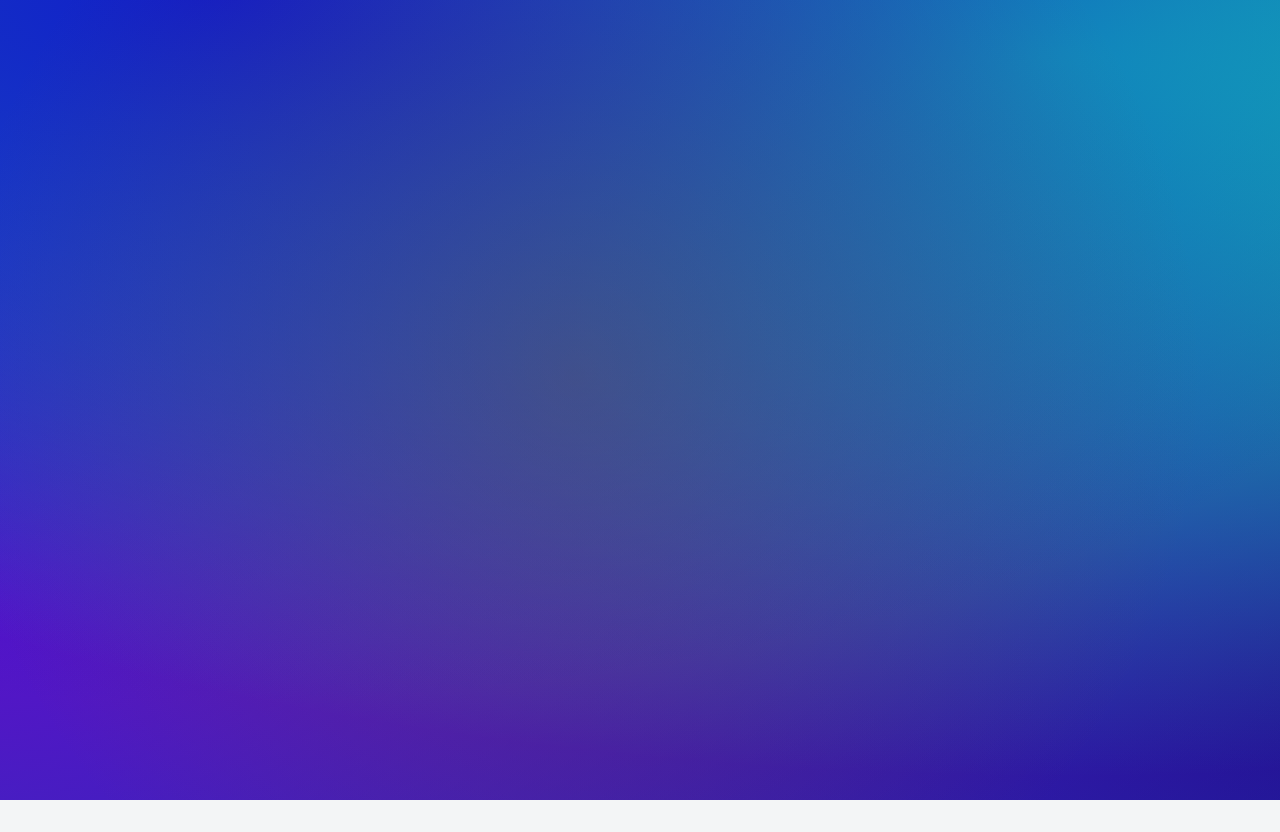
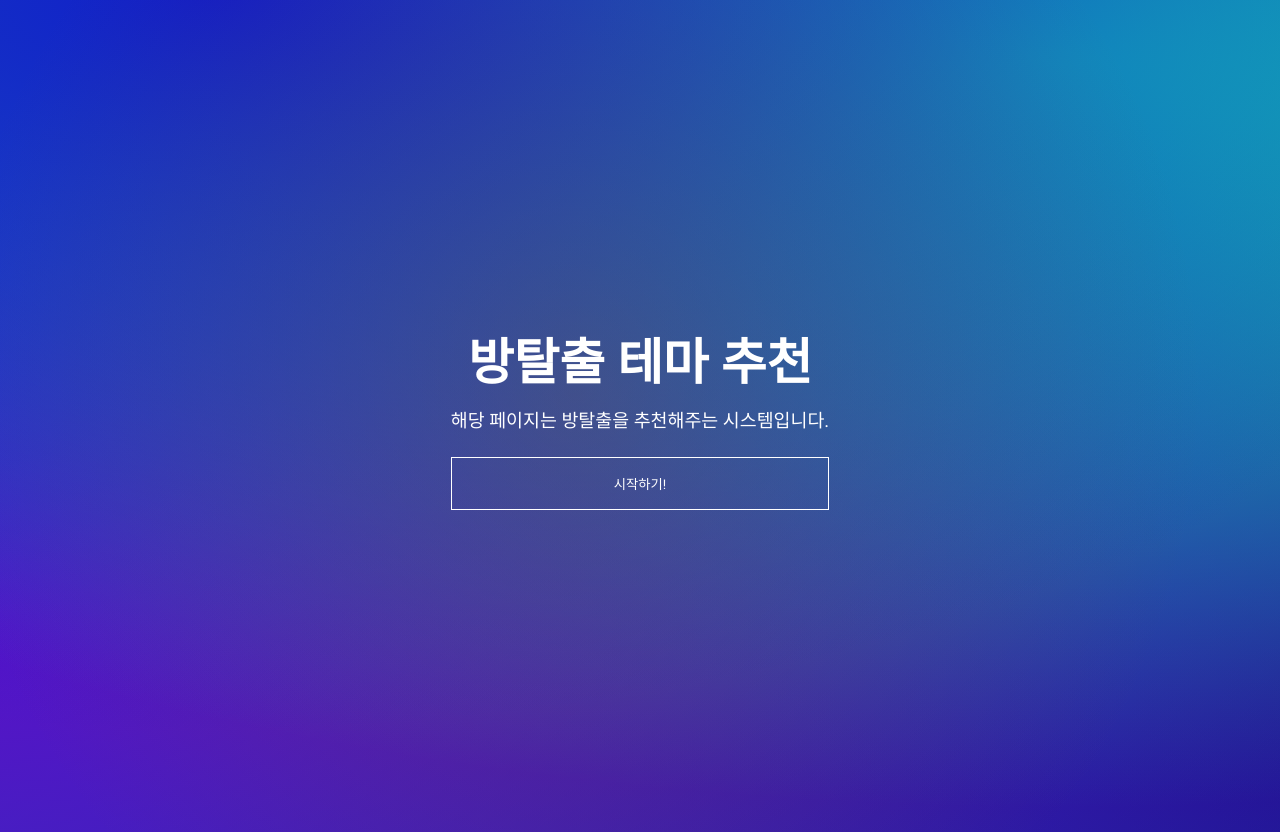
Before and after one commit to Shamp07/escaperoom-recommendation, a React app: page / in a window 1280 px wide. Before the commit the page ends 800 px from the top, so only its background shows below. Built offline with nearby package versions, Linux system fonts and the light colour scheme.

Commit message:
feat: add component/branch of page
fix start page layout
fix code style about eslint

```diff
--- a/package.json
+++ b/package.json
@@ -27,8 +27,8 @@
     "@types/react-dom": "^17.0.8",
     "@types/styled-components": "^5.1.10",
     "@types/webpack": "^5.28.0",
-    "@typescript-eslint/eslint-plugin": "^4.27.0",
-    "eslint": "^7.28.0",
+    "@typescript-eslint/eslint-plugin": "^4.28.1",
+    "eslint": "^7.29.0",
     "eslint-config-airbnb-typescript": "^12.3.1",
     "eslint-plugin-import": "^2.23.4",
     "eslint-plugin-jsx-a11y": "^6.4.1",
--- a/src/components/App.tsx
+++ b/src/components/App.tsx
@@ -1,19 +1,14 @@
-import React, { useState } from 'react';
+import React from 'react';
 import styled, { createGlobalStyle } from 'styled-components';
+
 import Page from './Page';
 
-import * as T from '^/types';
-
-const App = () => {
-  const [page, setPage] = useState<T.Page>(T.Page.STARTING);
-
-  return (
-    <Root>
-      <GlobalStyle/>
-
-    </Root>
-  );
-};
+const App = () => (
+  <Root>
+    <GlobalStyle />
+    <Page />
+  </Root>
+);
 
 const Root = styled.div`
   width: 100%;
@@ -26,7 +21,12 @@ const GlobalStyle = createGlobalStyle`
     background-color: #f3f5f6;
     font-family: 'Roboto', 'Noto Sans KR', serif;
     color: #fff;
-    background-image: radial-gradient(49% 81% at 45% 47%,rgba(157,80,4,.270588) 0,rgba(7,58,255,0) 100%),radial-gradient(113% 91% at 17% -2%,#111dc9 1%,rgba(220,78,78,0) 99%),radial-gradient(142% 91% at 83% 7%,#11c9b4 1%,rgba(255,0,0,0) 99%),radial-gradient(142% 91% at -6% 74%,#5b11c9 1%,rgba(255,0,0,0) 99%),radial-gradient(142% 91% at 111% 84%,#160e82 0,#1746bd 100%);
+    background-image:
+      radial-gradient(49% 81% at 45% 47%, rgba(157, 80, 4, .270588) 0, rgba(7, 58, 255, 0) 100%),
+      radial-gradient(113% 91% at 17% -2%,#111dc9 1%, rgba(220, 78, 78, 0) 99%),
+      radial-gradient(142% 91% at 83% 7%,#11c9b4 1%, rgba(255, 0, 0, 0) 99%),
+      radial-gradient(142% 91% at -6% 74%,#5b11c9 1%, rgba(255, 0, 0, 0) 99%),
+      radial-gradient(142% 91% at 111% 84%, #160e82 0, #1746bd 100%);
   }
 
   h1, h2, h3, h4, p {
--- /dev/null
+++ b/src/components/Page/Quiz.tsx
@@ -0,0 +1,6 @@
+import React from 'react';
+
+// TODO
+const Quiz = () => <></>;
+
+export default Quiz;
--- /dev/null
+++ b/src/components/Page/Recommend.tsx
@@ -0,0 +1,6 @@
+import React from 'react';
+
+// TODO
+const Recommend = () => <></>;
+
+export default Recommend;
--- a/src/components/Page/Starting.tsx
+++ b/src/components/Page/Start.tsx
@@ -1,7 +1,11 @@
 import React from 'react';
 import styled from 'styled-components';
 
-const Starting = () => (
+interface Props {
+  moveToQuiz(): void;
+}
+
+const Start = ({ moveToQuiz }: Props) => (
   <Root>
     <h1>
       방탈출 테마 추천
@@ -10,15 +14,16 @@ const Starting = () => (
       해당 페이지는 방탈출을 추천해주는 시스템입니다.
     </p>
     <div>
-      <button>시작하기!</button>
+      <button type="button" onClick={moveToQuiz}>시작하기!</button>
     </div>
   </Root>
-)
+);
 
 const Root = styled.div`
   & > h1 {
     font-size: 3.1rem;
     margin-bottom: 1rem;
+    text-align: center;
   }
 
   & > p {
@@ -35,6 +40,7 @@ const Root = styled.div`
     align-items: center;
     max-width: 25rem;
     width: 100%;
+    margin: auto;
 
     & > button {
       background: transparent;
@@ -54,4 +60,4 @@ const Root = styled.div`
   }
 `;
 
-export default Starting;
+export default Start;
--- a/src/components/Page/index.tsx
+++ b/src/components/Page/index.tsx
@@ -1,21 +1,30 @@
-import React, { memo } from 'react';
+import React, { useCallback, useState } from 'react';
 import styled from 'styled-components';
 
-import Starting from './Starting';
-import * as T from '^/types';
+import * as T from '@types';
+import Start from './Start';
+import Quiz from './Quiz';
+import Recommend from './Recommend';
 
+const Page = () => {
+  const [page, setPage] = useState<T.Page>(T.Page.START);
 
-interface Props {
-  page: T.Page;
-}
+  const moveToQuiz = useCallback(() => {
+    setPage(T.Page.QUIZ);
+  }, []);
 
-const Page = ({ page }: Props) => {
   const content = (() => {
-    switch(page) {
-      case T.Page.STARTING:
-        return <Starting />;
+    switch (page) {
+      case T.Page.START:
+        return <Start moveToQuiz={moveToQuiz} />;
+      case T.Page.QUIZ:
+        return <Quiz />;
+      case T.Page.RECOMMEND:
+        return <Recommend />;
+      default:
+        return <Start moveToQuiz={moveToQuiz} />;
     }
-  })( );
+  })();
 
   return (
     <Root>
@@ -35,4 +44,4 @@ const Root = styled.div`
   flex-direction: column;
 `;
 
-export default memo(Page);
+export default Page;
--- a/src/types.ts
+++ b/src/types.ts
@@ -1,5 +1,6 @@
+// eslint-disable-next-line import/prefer-default-export
 export enum Page {
-  STARTING = 'starting',
+  START = 'start',
   QUIZ = 'quiz',
   RECOMMEND = 'recommend',
 }
--- a/tsconfig.json
+++ b/tsconfig.json
@@ -9,7 +9,7 @@
     "jsx": "react",
     "baseUrl": ".",
     "paths": {
-      "^/*": ["src/*"]
+      "@types": ["src/types"]
     }
   },
   "include": [
--- a/webpack.config.ts
+++ b/webpack.config.ts
@@ -9,7 +9,7 @@ const config: Configuration = {
   resolve: {
     extensions: ['.tsx', '.ts', '.js'],
     alias: {
-      '^': path.resolve(__dirname, 'src/'),
+      '@types': path.resolve(__dirname, 'src/types'),
     },
   },
 
```
